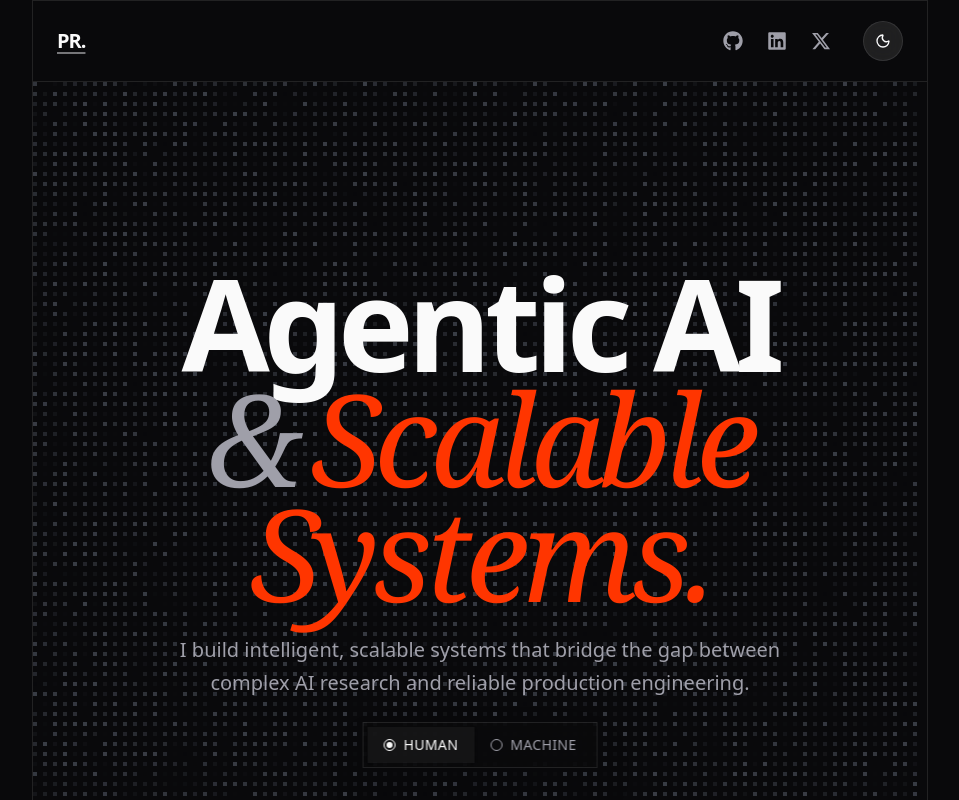
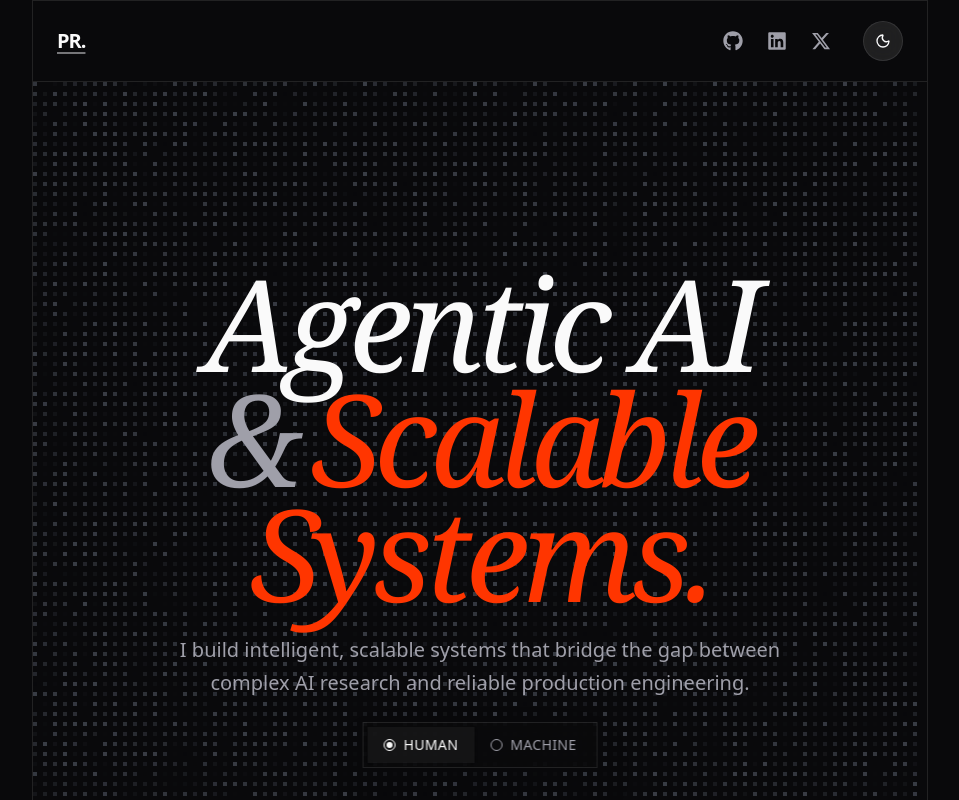
Before and after one commit to praneethravuri/www, a Next.js app: page / in a window 1280 px wide. Shown: the top 800 px of the page, without its empty margins (160-1119 px from the left). Built offline with nearby package versions, Linux system fonts and the light colour scheme; a web font is replaced by a local one.

Commit message:
Update Hero.tsx

```diff
--- a/components/Hero.tsx
+++ b/components/Hero.tsx
@@ -23,7 +23,7 @@ export function Hero() {
           transition={{ duration: 0.5, ease: "easeOut" }}
         >
           <h1 className="text-6xl sm:text-7xl md:text-[6rem] lg:text-[8rem] leading-[0.9] tracking-tighter">
-            <div className="font-bold text-foreground">
+            <div className="font-serif italic text-foreground">
               Agentic AI
             </div>
             <div className="font-serif italic text-brand">
```
